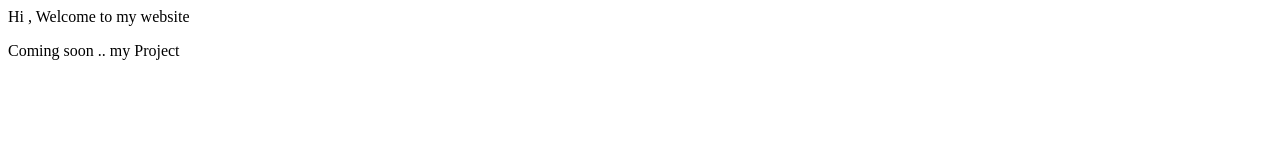
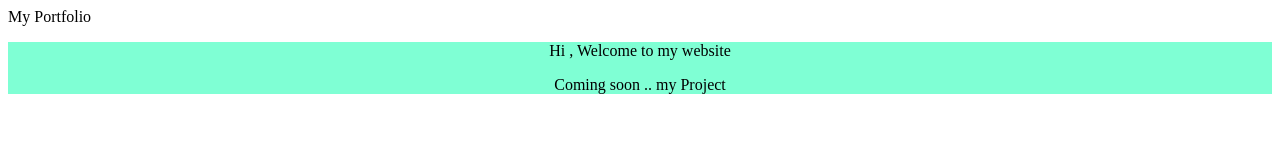
Before and after one commit to nasrulashraf/nasrulashraf.github.io, a plain HTML site: page index.html in a window 1280 px wide. Drawn offline with Linux system fonts and the light colour scheme.

Commit message:
add style

```diff
--- a/index.html
+++ b/index.html
@@ -1,10 +1,21 @@
 <html>
     <head>
+        <div> My Portfolio </div>
+    </head>
+    <style>
+        #centerpage{
 
-    </head>
+            background-color: aquamarine;
+            text-align: center;
+
+        }
+    </style>
     <body>
-          <p>Hi , Welcome to my website</p>
-        <p> Coming soon .. my Project</p>
+        <div id="centerpage" >
+            <p>Hi , Welcome to my website</p>
+           <p>Coming soon .. my Project</p>
+        </div>
+
 
 
     </body>
```
